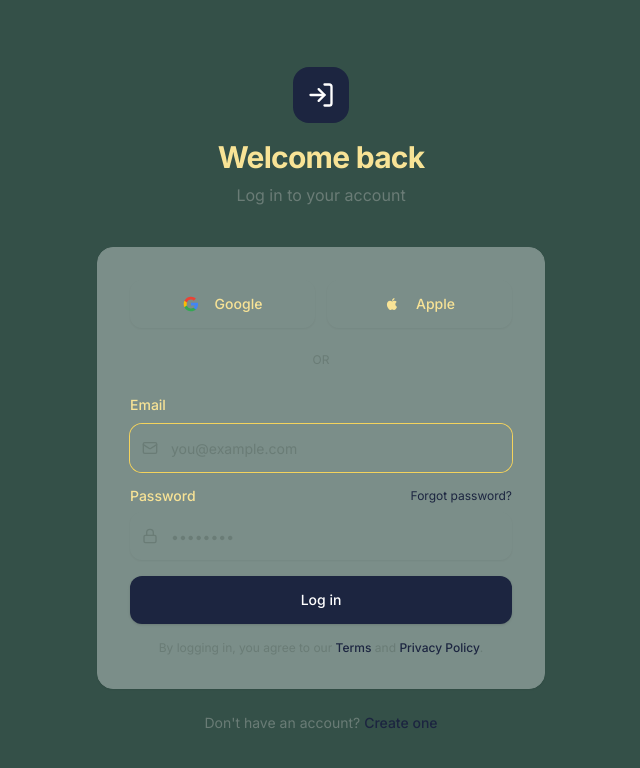
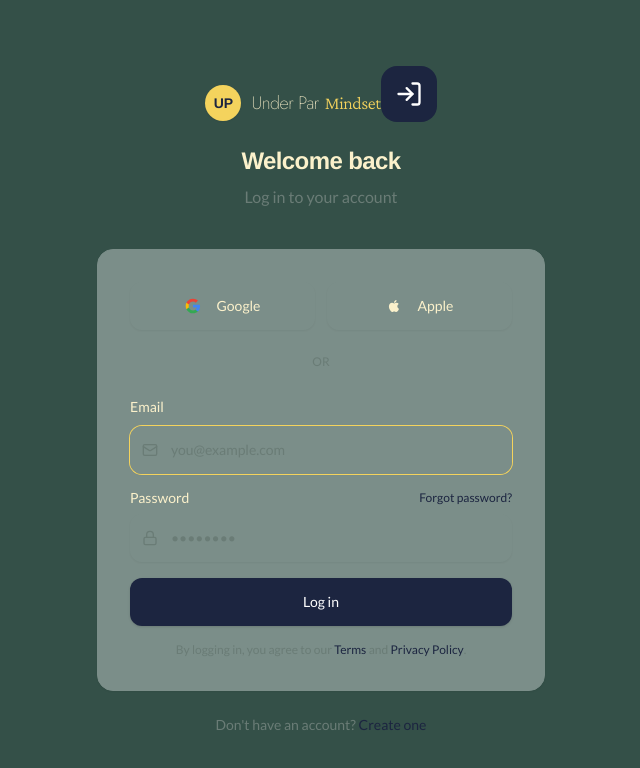
Before and after one commit to underparmindset/underparmind, a React (Vite) app: page /login in a window 1280 px wide. Shown: the top 768 px of the page, without its empty margins (319-959 px from the left). Built offline with nearby package versions, Linux system fonts and the light colour scheme; no server answers.

Commit message:
File changes

```diff
--- a/src/components/AuthLayout.jsx
+++ b/src/components/AuthLayout.jsx
@@ -1,14 +1,24 @@
 import React from "react";
+import { Link } from "react-router-dom";
 
 export default function AuthLayout({ icon: Icon, title, subtitle, footer, children }) {
   return (
     <div className="min-h-screen flex items-center justify-center bg-background px-4">
       <div className="w-full max-w-md">
         <div className="text-center mb-10">
+          <Link to="/" className="inline-flex items-center gap-2.5 mb-6">
+            <div className="w-9 h-9 rounded-full bg-accent flex items-center justify-center shrink-0 shadow-sm">
+              <span className="text-primary font-heading font-bold text-sm">UP</span>
+            </div>
+            <span className="text-lg tracking-tight flex items-baseline gap-1.5">
+              <span className="font-logo-primary font-extralight text-foreground">Under Par</span>
+              <span className="font-logo-secondary font-light text-accent">Mindset</span>
+            </span>
+          </Link>
           <div className="inline-flex items-center justify-center w-14 h-14 rounded-2xl bg-primary mb-4">
             <Icon className="w-7 h-7 text-primary-foreground" aria-hidden="true" />
           </div>
-          <h1 className="text-3xl font-bold tracking-tight text-foreground">{title}</h1>
+          <h1 className="text-2xl font-heading font-bold tracking-tight text-foreground">{title}</h1>
           {subtitle && <p className="text-muted-foreground mt-2">{subtitle}</p>}
         </div>
         <div className="bg-card rounded-2xl shadow-sm border border-border p-8">
--- a/src/components/CoachLayout.jsx
+++ b/src/components/CoachLayout.jsx
@@ -20,13 +20,14 @@ export default function CoachLayout() {
     <div className="min-h-screen bg-background">
       <header className="bg-primary sticky top-0 z-50">
         <div className="max-w-7xl mx-auto px-4 py-3 flex items-center justify-between">
-          <Link to="/roster" className="flex items-center gap-2">
-            <div className="w-8 h-8 rounded-full bg-accent flex items-center justify-center">
-              <span className="text-white font-display font-bold text-sm">U</span>
+          <Link to="/roster" className="flex items-center gap-2.5">
+            <div className="w-9 h-9 rounded-full bg-accent flex items-center justify-center shrink-0 shadow-sm">
+              <span className="text-primary font-heading font-bold text-sm">UP</span>
             </div>
-            <div>
-              <span className="text-white font-display font-bold text-lg tracking-tight">Under Par Mindset</span>
-              <span className="ml-2 text-xs font-normal text-primary-foreground/60 uppercase tracking-widest">
+            <div className="flex items-baseline gap-1.5">
+              <span className="font-logo-primary font-extralight text-primary-foreground text-lg tracking-tight">Under Par</span>
+              <span className="font-logo-secondary font-light text-accent text-lg">Mindset</span>
+              <span className="ml-2 text-xs font-normal text-primary-foreground/50 uppercase tracking-widest">
                 {user?.user_type === "coach" ? "Coach" : "Parent"} View
               </span>
             </div>
@@ -64,8 +65,8 @@ export default function CoachLayout() {
                 className={cn(
                   "flex items-center gap-1.5 px-3 py-2 rounded-t-lg text-sm font-medium transition-all",
                   active
-                    ? "bg-background text-primary"
-                    : "text-primary-foreground/70 hover:text-primary-foreground hover:bg-white/10"
+                    ? "bg-white/10 text-accent"
+                    : "text-primary-foreground/60 hover:text-primary-foreground hover:bg-white/5"
                 )}
               >
                 <item.icon className="w-4 h-4" />
@@ -91,7 +92,7 @@ export default function CoachLayout() {
                 to={item.path}
                 className={cn(
                   "flex flex-col items-center gap-0.5 px-3 py-1 text-[10px] font-medium transition-colors",
-                  active ? "text-primary" : "text-muted-foreground"
+                  active ? "text-accent" : "text-muted-foreground"
                 )}
               >
                 <item.icon className="w-5 h-5" />
--- a/src/components/Layout.jsx
+++ b/src/components/Layout.jsx
@@ -21,11 +21,14 @@ export default function Layout() {
       {/* Top header */}
       <header className="bg-primary sticky top-0 z-50">
         <div className="max-w-7xl mx-auto px-4 py-3 flex items-center justify-between">
-          <Link to="/" className="flex items-center gap-2">
-            <div className="w-8 h-8 rounded-full bg-accent flex items-center justify-center">
-              <span className="text-white font-display font-bold text-sm">U</span>
+          <Link to="/" className="flex items-center gap-2.5">
+            <div className="w-9 h-9 rounded-full bg-accent flex items-center justify-center shrink-0 shadow-sm">
+              <span className="text-primary font-heading font-bold text-sm">UP</span>
             </div>
-            <span className="text-white font-display font-bold text-lg tracking-tight">Under Par Mindset</span>
+            <span className="text-lg tracking-tight flex items-baseline gap-1.5">
+              <span className="font-logo-primary font-extralight text-primary-foreground">Under Par</span>
+              <span className="font-logo-secondary font-light text-accent">Mindset</span>
+            </span>
           </Link>
           <div className="flex items-center gap-1">
             <Link
@@ -55,8 +58,8 @@ export default function Layout() {
                 className={cn(
                   "flex items-center gap-1.5 px-3 py-2 rounded-t-lg text-sm font-medium transition-all",
                   active
-                    ? "bg-background text-primary"
-                    : "text-primary-foreground/70 hover:text-primary-foreground hover:bg-white/10"
+                    ? "bg-white/10 text-accent"
+                    : "text-primary-foreground/60 hover:text-primary-foreground hover:bg-white/5"
                 )}
               >
                 <item.icon className="w-4 h-4" />
@@ -83,10 +86,10 @@ export default function Layout() {
                 to={item.path}
                 className={cn(
                   "flex flex-col items-center gap-0.5 px-2 py-1 text-[10px] font-medium transition-colors",
-                  active ? "text-primary" : "text-muted-foreground"
+                  active ? "text-accent" : "text-muted-foreground"
                 )}
               >
-                <item.icon className={cn("w-5 h-5", active && "text-primary")} />
+                <item.icon className={cn("w-5 h-5", active && "text-accent")} />
                 {item.label}
               </Link>
             );
--- a/src/components/LegalLayout.jsx
+++ b/src/components/LegalLayout.jsx
@@ -23,10 +23,13 @@ export default function LegalLayout({ title, icon: Icon, lastUpdated, children }
           >
             <ArrowLeft className="w-5 h-5" />
           </Link>
-          <div className="w-8 h-8 rounded-full bg-accent flex items-center justify-center">
-            <span className="text-white font-display font-bold text-sm">U</span>
+          <div className="w-8 h-8 rounded-full bg-accent flex items-center justify-center shrink-0">
+            <span className="text-primary font-heading font-bold text-sm">UP</span>
           </div>
-          <span className="text-white font-display font-bold text-lg">{title}</span>
+          <span className="text-lg tracking-tight flex items-baseline gap-1.5">
+            <span className="font-logo-primary font-extralight text-primary-foreground">Under Par</span>
+            <span className="font-logo-secondary font-light text-accent">Mindset</span>
+          </span>
         </div>
       </header>
       <main className="max-w-3xl mx-auto px-4 py-8 pb-24">
@@ -35,7 +38,7 @@ export default function LegalLayout({ title, icon: Icon, lastUpdated, children }
             <Icon className="w-6 h-6 text-primary" />
           </div>
           <div>
-            <h1 className="text-2xl font-display font-bold">{title}</h1>
+            <h1 className="text-2xl font-heading font-bold">{title}</h1>
             <p className="text-sm text-muted-foreground">Last updated: {lastUpdated}</p>
           </div>
         </div>
--- a/src/index.css
+++ b/src/index.css
@@ -1,4 +1,4 @@
-@import url('https://fonts.googleapis.com/css2?family=Inter:wght@400;500;600;700;800&family=DM+Sans:wght@400;500;600;700&display=swap');
+@import url('https://fonts.googleapis.com/css2?family=Arimo:wght@400;700&family=Lato:wght@300;400;700;900&family=Jost:wght@200;300;400&family=Crimson+Pro:wght@300;400&display=swap');
 
 @tailwind base;
 @tailwind components;
@@ -8,8 +8,10 @@
   :root {
     /* Background: #35524A Dark Slate Gray */
     --background: 163 21% 26%;
-    /* Foreground: #F8E295 Off-white / light gold */
-    --foreground: 47 88% 78%;
+    /* Foreground: #FBF1CA Warm off-white (body text) */
+    --foreground: 48 86% 89%;
+    /* Heading Foreground: #F8E295 Light gold (headings) */
+    --heading-foreground: 47 88% 78%;
     /* Card: #7A8D88 Slightly lighter slate */
     --card: 164 8% 52%;
     --card-foreground: 225 40% 18%;
@@ -39,9 +41,11 @@
     --chart-4: 176 44% 63%;
     --chart-5: 280 50% 55%;
     --radius: 0.875rem;
-    --font-heading: 'DM Sans', ui-sans-serif, system-ui, sans-serif;
-    --font-body: 'Inter', ui-sans-serif, system-ui, sans-serif;
-    --font-display: 'DM Sans', ui-sans-serif, system-ui, sans-serif;
+    --font-heading: 'Arimo', ui-sans-serif, system-ui, sans-serif;
+    --font-body: 'Lato', ui-sans-serif, system-ui, sans-serif;
+    --font-display: 'Arimo', ui-sans-serif, system-ui, sans-serif;
+    --font-logo-primary: 'Jost', ui-sans-serif, system-ui, sans-serif;
+    --font-logo-secondary: 'Crimson Pro', ui-serif, Georgia, serif;
     --font-mono: ui-monospace, SFMono-Regular, Menlo, Monaco, Consolas, "Liberation Mono", "Courier New", monospace;
     /* Sidebar: #35524A Dark Slate Gray */
     --sidebar-background: 163 21% 26%;
@@ -57,7 +61,8 @@
 
   .dark {
     --background: 163 21% 26%;
-    --foreground: 47 88% 78%;
+    --foreground: 48 86% 89%;
+    --heading-foreground: 47 88% 78%;
     --card: 164 8% 52%;
     --card-foreground: 225 40% 18%;
     --popover: 164 8% 52%;
@@ -101,4 +106,8 @@
   body {
     @apply bg-background text-foreground font-body;
   }
+
+  h1, h2, h3, h4, h5, h6 {
+    color: hsl(var(--heading-foreground));
+  }
 }
--- a/tailwind.config.js
+++ b/tailwind.config.js
@@ -11,7 +11,10 @@ module.exports = {
   		},
   		colors: {
   			background: 'hsl(var(--background))',
-  			foreground: 'hsl(var(--foreground))',
+  			foreground: {
+  				DEFAULT: 'hsl(var(--foreground))',
+  				heading: 'hsl(var(--heading-foreground))'
+  			},
   			card: {
   				DEFAULT: 'hsl(var(--card))',
   				foreground: 'hsl(var(--card-foreground))'
@@ -65,6 +68,8 @@ module.exports = {
   			heading: ['var(--font-heading)'],
   			body: ['var(--font-body)'],
   			display: ['var(--font-display)'],
+  			'logo-primary': ['var(--font-logo-primary)'],
+  			'logo-secondary': ['var(--font-logo-secondary)'],
   			mono: ['var(--font-mono)']
   		},
   		keyframes: {
```
